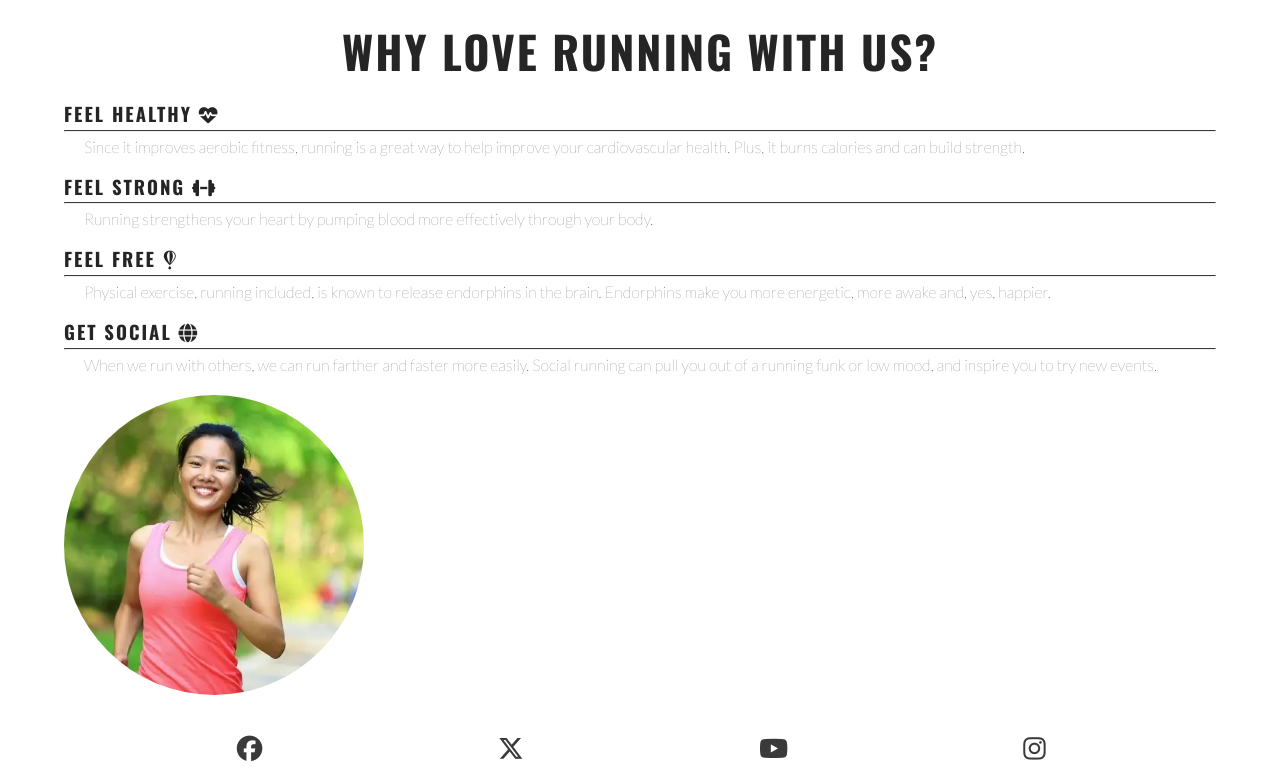
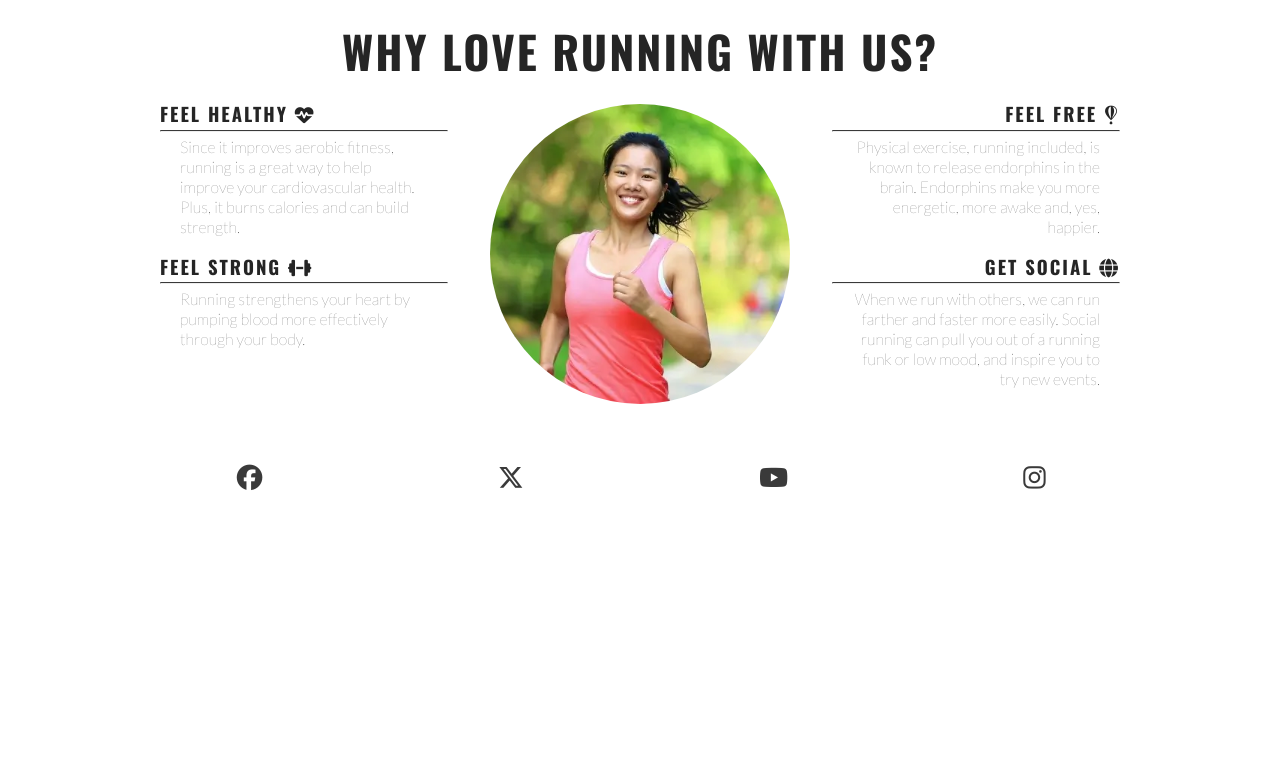
Before and after one commit to RhysYDev/loverunning, a plain HTML site: page index.html in a window 1280 px wide. Shown: the part 681-1464 px from the top of the page. After the commit the page ends 1193 px from the top, so only its background shows below. Drawn offline with nearby package versions, Linux system fonts and the light colour scheme.

Commit message:
make reasons section responsive

```diff
--- a/assets/css/style.css
+++ b/assets/css/style.css
@@ -121,7 +121,7 @@ main {
     border-bottom: 1px solid #3a3a3a;
 }
 
- /* Reasons section */
+/* Reasons section */
 #reasons {
     width: 90%;
     margin: 20px auto;
@@ -133,8 +133,8 @@ main {
     font-size: 280%;
 }
 
-#benefits-physical > div,
-#benefits-mental > div {
+#benefits-physical>div,
+#benefits-mental>div {
     line-height: 20px;
     margin-bottom: 20px;
 }
@@ -157,6 +157,12 @@ main {
     border-radius: 50%;
     max-width: 300px;
     max-height: 300px;
+}
+
+#benefits-image {
+    display: flex;
+    align-items: center;
+    justify-content: center;
 }
 
 /* footer */
@@ -217,6 +223,24 @@ main {
         width: 300px;
         right: 50px
     }
+
+    /* Reasons section */
+    #benefits-physical,
+    #benefits-mental {
+        display: flex;
+        flex-direction: column;
+        width: 100%;
+    }
+
+    #benefits-physical>div,
+    #benefits-mental>div {
+        width: 75%;
+    }
+
+    #benefits-mental>div {
+        text-align: end;
+        align-self: flex-end;
+    }
 }
 
 /* Media query for laptops and larger (992px and up) */
@@ -225,3 +249,31 @@ main {
         border-bottom: 1px solid #3a3a3a;
     }
 }
+
+@media screen and (min-width: 1200px) {
+    /* Reasons section */
+    #benefits {
+        display: flex;
+        flex-direction: row;
+    }
+
+    #benefits > div {
+        flex: 1;
+    }
+
+    #benefits-image {
+        order: 0
+    }
+
+    #benefits-mental {
+        order: 1;
+    }
+
+    #benefits-mental > div {
+        align-self: flex-start;
+    }
+
+    #benefits-physical > div {
+        align-self: flex-end;
+    }
+}
```
